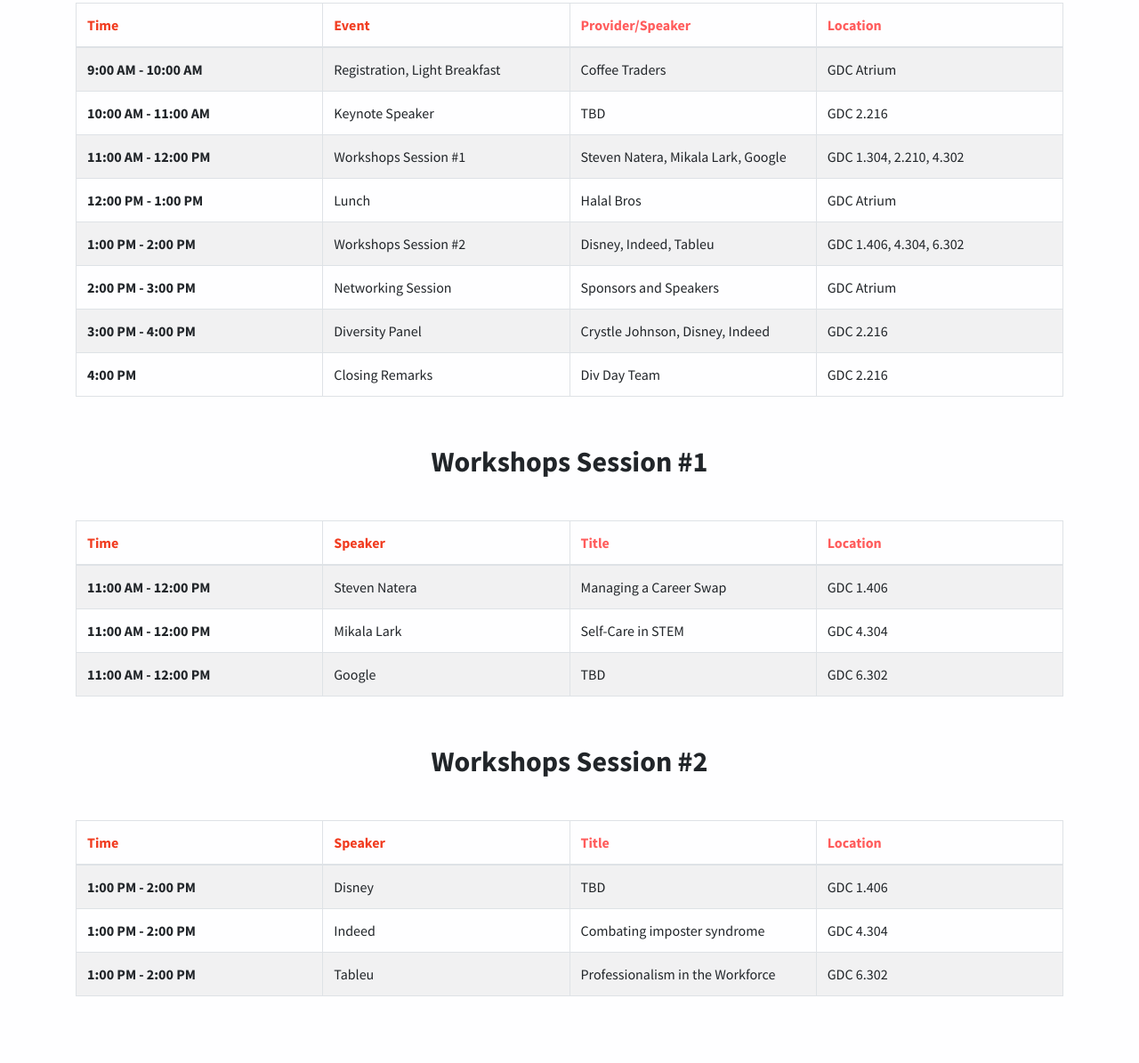
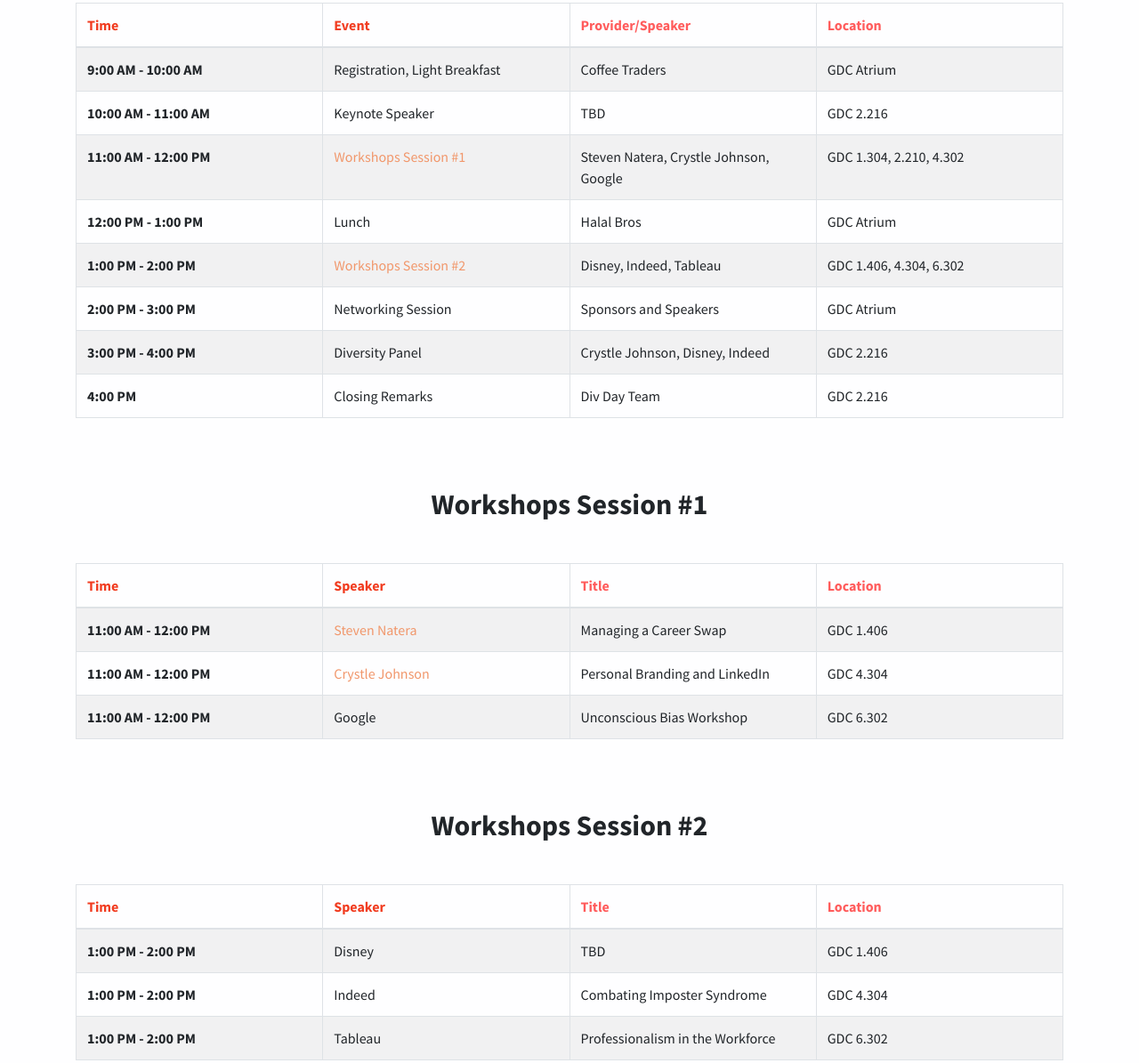
Before and after one commit to divday/divday.github.io, a website: page index.html in a window 1280 px wide. Shown: the part 1002-2197 px from the top of the page at 89% size. Drawn offline with nearby package versions, Linux system fonts and the light colour scheme.

Commit message:
schedule updates

```diff
--- a/index.html
+++ b/index.html
@@ -95,8 +95,8 @@
           </tr>
           <tr>
             <th scope="row">11:00 AM - 12:00 PM</th>
-            <td>Workshops Session #1</td>
-            <td>Steven Natera, Mikala Lark, Google</td>
+            <td><a href="#workshops-1">Workshops Session #1<a/></td>
+            <td>Steven Natera, Crystle Johnson, Google</td>
             <td>GDC 1.304, 2.210, 4.302</td>
           </tr>
           <tr>
@@ -107,8 +107,8 @@
           </tr>
           <tr>
             <th scope="row">1:00 PM - 2:00 PM</th>
-            <td>Workshops Session #2</td>
-            <td>Disney, Indeed, Tableu</td>
+            <td><a href="#workshops-2">Workshops Session #2</a></td>
+            <td>Disney, Indeed, Tableau</td>
             <td>GDC 1.406, 4.304, 6.302</td>
           </tr>
           <tr>
@@ -166,6 +166,8 @@
       </table>
 -->
       <!-- Workshops -->
+      <div id="workshops-1"></div>
+      <br>
       <h2 class="text-center"><br>Workshops Session #1<br><br></h2>
       <table class="table table-hover table-striped table-bordered">
         <thead>
@@ -179,25 +181,26 @@
         <tbody>
           <tr>
             <th scope="row">11:00 AM - 12:00 PM</th>
-            <td>Steven Natera</td>
+            <td><a href="https://www.linkedin.com/in/snatera/">Steven Natera</a></td>
             <td>Managing a Career Swap</td>
             <td>GDC 1.406</td>
           </tr>
           <tr>
             <th scope="row">11:00 AM - 12:00 PM</th>
-            <td>Mikala Lark</td>
-            <td>Self-Care in STEM</td>
+            <td><a href="https://www.linkedin.com/in/crystlespeaks">Crystle Johnson</a></td>
+            <td>Personal Branding and LinkedIn</td>
             <td>GDC 4.304</td>
           </tr>
           <tr>
             <th scope="row">11:00 AM - 12:00 PM</th>
             <td>Google</td>
-            <td>TBD</td>
+            <td>Unconscious Bias Workshop</td>
             <td>GDC 6.302</td>
           </tr>
         </tbody>
       </table>
-
+      <div id="workshops-2"></div>
+      <br>
       <h2 class="text-center"><br>Workshops Session #2<br><br></h2>
       <table class="table table-hover table-striped table-bordered">
         <thead>
@@ -218,12 +221,12 @@
           <tr>
             <th scope="row">1:00 PM - 2:00 PM</th>
             <td>Indeed</td>
-            <td>Combating imposter syndrome</td>
+            <td>Combating Imposter Syndrome</td>
             <td>GDC 4.304</td>
           </tr>
           <tr>
             <th scope="row">1:00 PM - 2:00 PM</th>
-            <td>Tableu</td>
+            <td>Tableau</td>
             <td>Professionalism in the Workforce</td>
             <td>GDC 6.302</td>
           </tr>
```
